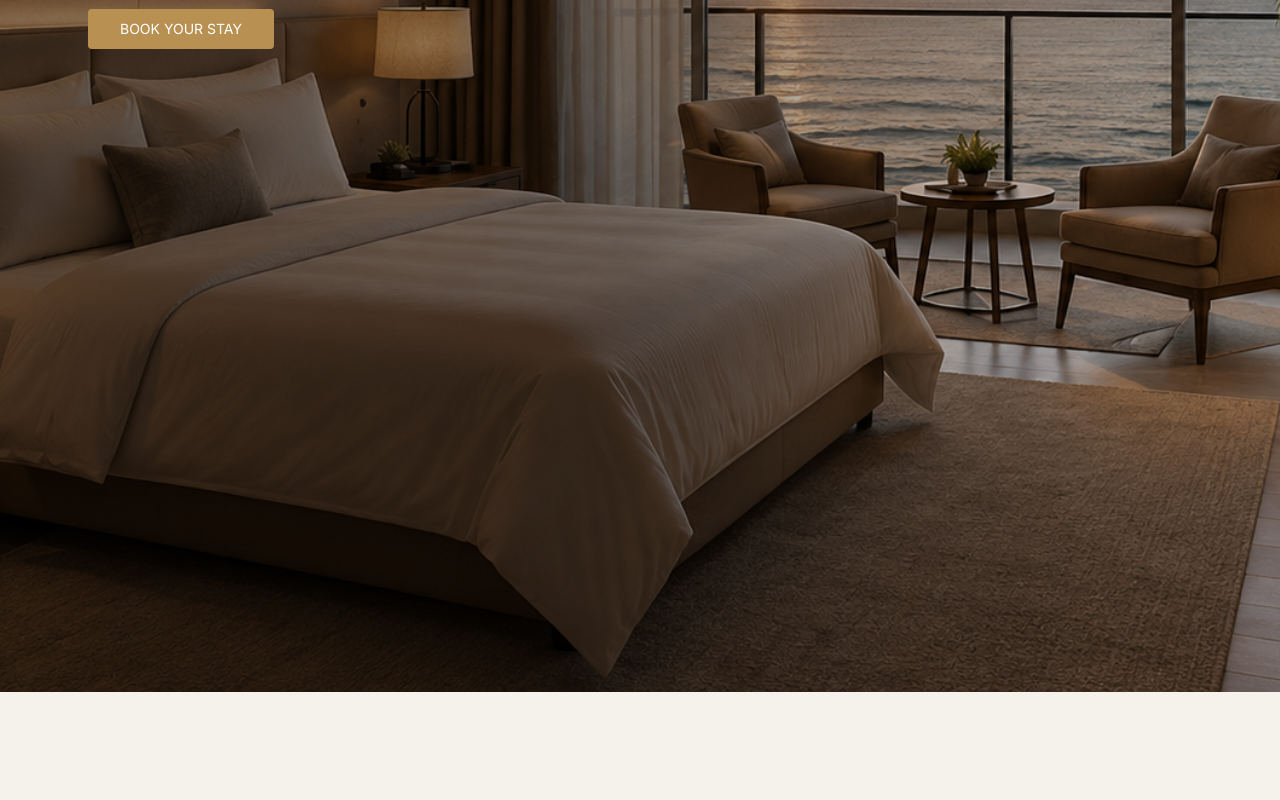
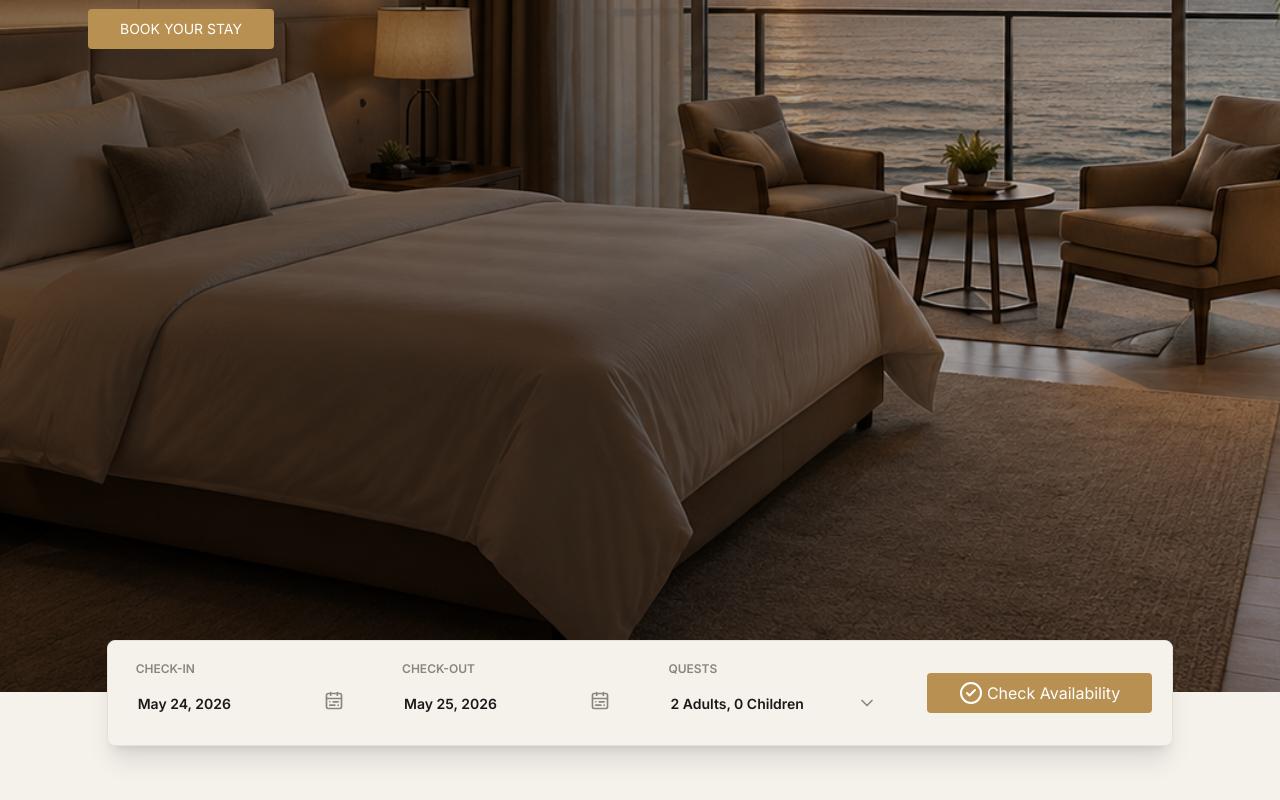
Before and after one commit to FreezyNBE/luxora, a Next.js app: page / in a window 1280 px wide. Shown: the part 508-1308 px from the top of the page. Before the commit the page ends 1200 px from the top, so only its background shows below. Built offline with nearby package versions, Linux system fonts and the light colour scheme.

Commit message:
added the checking timeline on main page

```diff
--- a/app/globals.css
+++ b/app/globals.css
@@ -31,6 +31,7 @@
 
     /* Status */
     --color-success: #5c8a63;
+    --color-success-dark: #476b4d;
     --color-success-bg: #edf5ee;
 
     --color-warning: #b89152;
@@ -75,6 +76,7 @@
 
     /* Status */
     --color-success: #5c8a63;
+    --color-success-dark: #476b4d;
     --color-error: #b85c52;
 }
 
--- a/app/page.tsx
+++ b/app/page.tsx
@@ -1,8 +1,11 @@
 import Link from "next/link";
 import { Button } from "./components/misc/Button";
+import { CalendarRange, ChevronDown, CircleCheck } from "lucide-react";
 
 export default function Home() {
     return (
+        <>
+            {/* Hero section */}
             <section className="relative w-full h-300 text-white">
                 {/* Background image */}
                 <img src="/img/hero.png" alt="Hotel Room" className="absolute inset-0 w-full h-full object-cover" />
@@ -21,7 +24,9 @@ export default function Home() {
                             Experience, Comfort, Indulge in Luxury
                         </h1>
 
-                    <p className="w-full max-w-3xs text-sm">Where every stay is a memorable escape tailored just for you.</p>
+                        <p className="w-full max-w-3xs text-sm">
+                            Where every stay is a memorable escape tailored just for you.
+                        </p>
 
                         <div className="w-full max-w-50 gap-2 flex items-center">
                             <div className="w-full h-0.5 flex-8 bg-gray-300/80" />
@@ -37,5 +42,45 @@ export default function Home() {
                     </div>
                 </div>
             </section>
+
+            {/* Checkin availability */}
+            <div className="relative w-full z-1 bg-transparent flex items-center justify-center py-5">
+                <div className="relative -top-18 w-full lg:w-5/6 flex max-lg:flex-col items-center bg-cream-soft border border-border rounded-lg shadow-xl mx-2 lg:mx-5">
+                    <div className="w-full lg:flex-1/2 p-5 space-y-1">
+                        <div className="text-muted-light text-xs font-semibold uppercase pl-2 cursor-default">Check-In</div>
+                        <div className="w-full text-ink cursor-pointer hover:opacity-80 hover:text-gold-dark group border-2 p-2 rounded-full border-transparent hover:border-gold-dark hover:bg-gold-light/10 transition duration-100 ease-in">
+                            <span className="text-sm font-semibold">May 24, 2026</span>
+                            <span className="inline-block align-middle float-right text-muted-light group-hover:text-gold-dark duration-100 ease-in">
+                                <CalendarRange size={"1.25rem"} />
+                            </span>
+                        </div>
+                    </div>
+                    <div className="w-full lg:flex-1/2 p-5 space-y-1">
+                        <div className="text-muted-light text-xs font-semibold uppercase pl-2 cursor-default">Check-Out</div>
+                        <div className="w-full text-ink cursor-pointer hover:opacity-80 hover:text-gold-dark group border-2 p-2 rounded-full border-transparent hover:border-gold-dark hover:bg-gold-light/10 transition duration-100 ease-in">
+                            <span className="text-sm font-semibold">May 25, 2026</span>
+                            <span className="inline-block align-middle float-right text-muted-light group-hover:text-gold-dark">
+                                <CalendarRange size={"1.25rem"} />
+                            </span>
+                        </div>
+                    </div>
+                    <div className="w-full lg:flex-1/2 p-5 space-y-1">
+                        <div className="text-muted-light text-xs font-semibold uppercase pl-2 cursor-default">Quests</div>
+                        <div className="w-full text-ink cursor-pointer hover:opacity-80 hover:text-gold-dark group border-2 p-2 rounded-full border-transparent hover:border-gold-dark hover:bg-gold-light/10 transition duration-100 ease-in">
+                            <span className="text-sm font-semibold">2 Adults, 0 Children</span>
+                            <span className="inline-block align-middle float-right pt-0.5 text-muted-light group-hover:text-gold-dark">
+                                <ChevronDown size={"1.25rem"} />
+                            </span>
+                        </div>
+                    </div>
+                    <div className="max-lg:w-full px-5 py-2 space-y-1">
+                        <Button className="w-full flex items-center justify-center gap-1 bg-gold hover:bg-gold-dark">
+                            <CircleCheck />
+                            <span>Check Availability</span>
+                        </Button>
+                    </div>
+                </div>
+            </div>
+        </>
     );
 }
```
Lines whose indentation alone changed are shown as unchanged.
